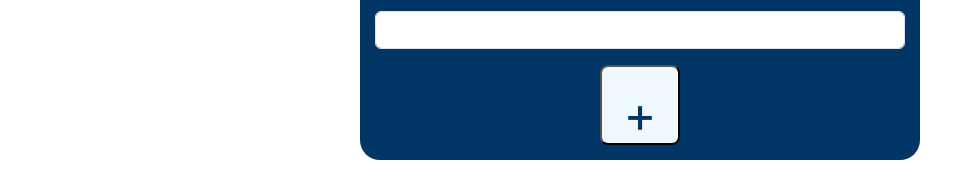
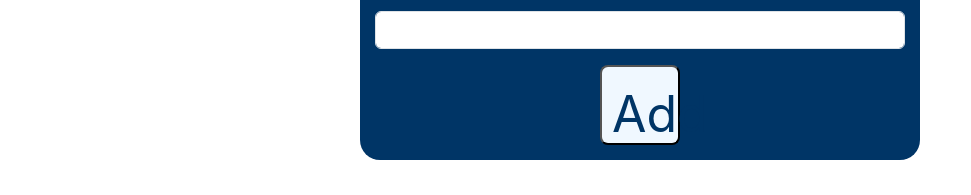
Before and after one commit to Anjali-Singh02/Todo, a React (Create React App) app: page / in a window 1280 px wide. Shown: the part 226-421 px from the top of the page, without its empty margins (0-971 px from the left). Built offline with nearby package versions, Linux system fonts and the light colour scheme.

Commit message:
changed add button

```diff
--- a/src/MyComponents/AddTodo.js
+++ b/src/MyComponents/AddTodo.js
@@ -65,7 +65,7 @@ export const AddTodo = ({ addTodo, todo, setTodo }) => {
 						</div>
 
 						<button type="submit" className="addBtn">
-							+
+							Add
 						</button>
 					</form>
 				</div>
```
